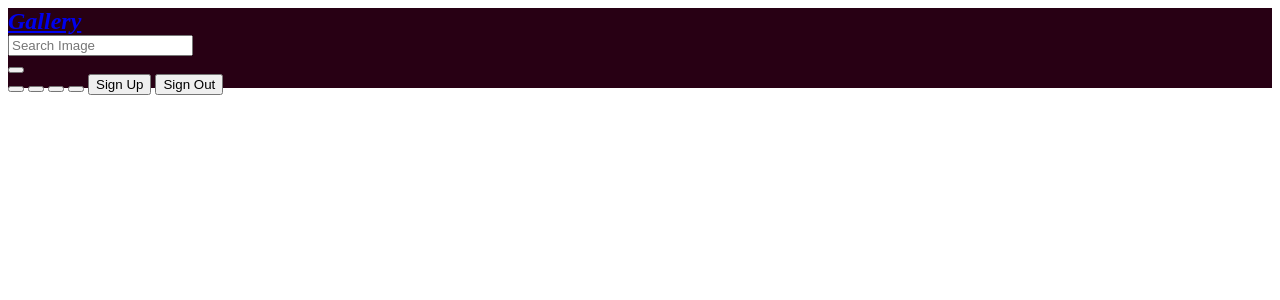
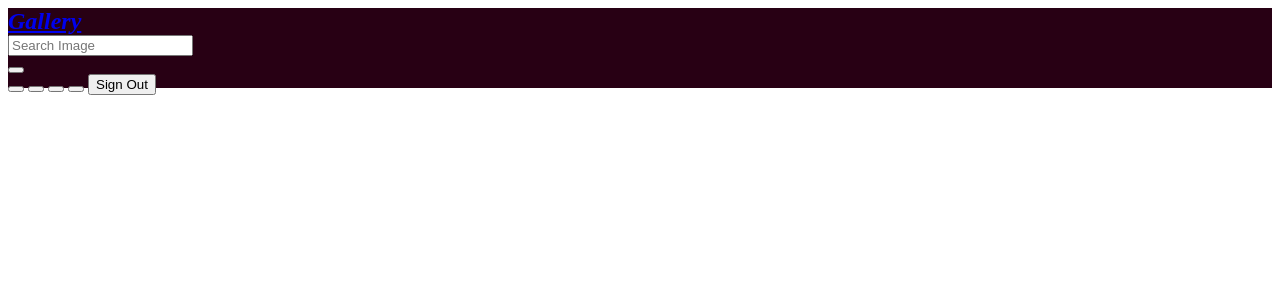
Before and after one commit to Juru-10/Mine, a Django app: template gram/templates/navbar.html in a window 1280 px wide. Shown: the top 300 px of the page. Run offline with Django 3.2, Linux system fonts and the light colour scheme; the template is opened without the code that fills it: values that come from a table or form of the project are taken from there, others are empty; tables that the repository leaves empty hold one stand-in row (values such as "Sample post"); some libraries are stand-ins or nearby versions.

Commit message:
add modifications into navigation bar through navbar.html

```diff
--- a/gram/templates/navbar.html
+++ b/gram/templates/navbar.html
@@ -26,9 +26,12 @@
     <button class="btn btn-default" type="submit"><i class="glyphicon glyphicon-cd"></i></button>
     <button class="btn btn-default" type="submit"><i class="glyphicon glyphicon-heart-empty"></i></button>
     <button class="btn btn-default" type="submit"><i class="glyphicon glyphicon-user"></i></button>
-    <button class="btn btn-default" type="submit"><i class="glyphicon glyphicon-plus"></i></button>
-    <button class="btn btn-default" type="submit">Sign Up</i></button>
-    <button class="btn btn-default" type="submit">Sign Out</i></button>
+    {% if current_user.is_authenticated %}
+      <button class="btn btn-default" type="submit"><i class="glyphicon glyphicon-plus"></i></button>
+      <button class="btn btn-default" type="submit">Sign Out</button>
+    {% else %}
+      <button class="btn btn-default" type="submit">Sign In</button>
+    {%endif%}
   </div>
 </nav>
 </body>
```
